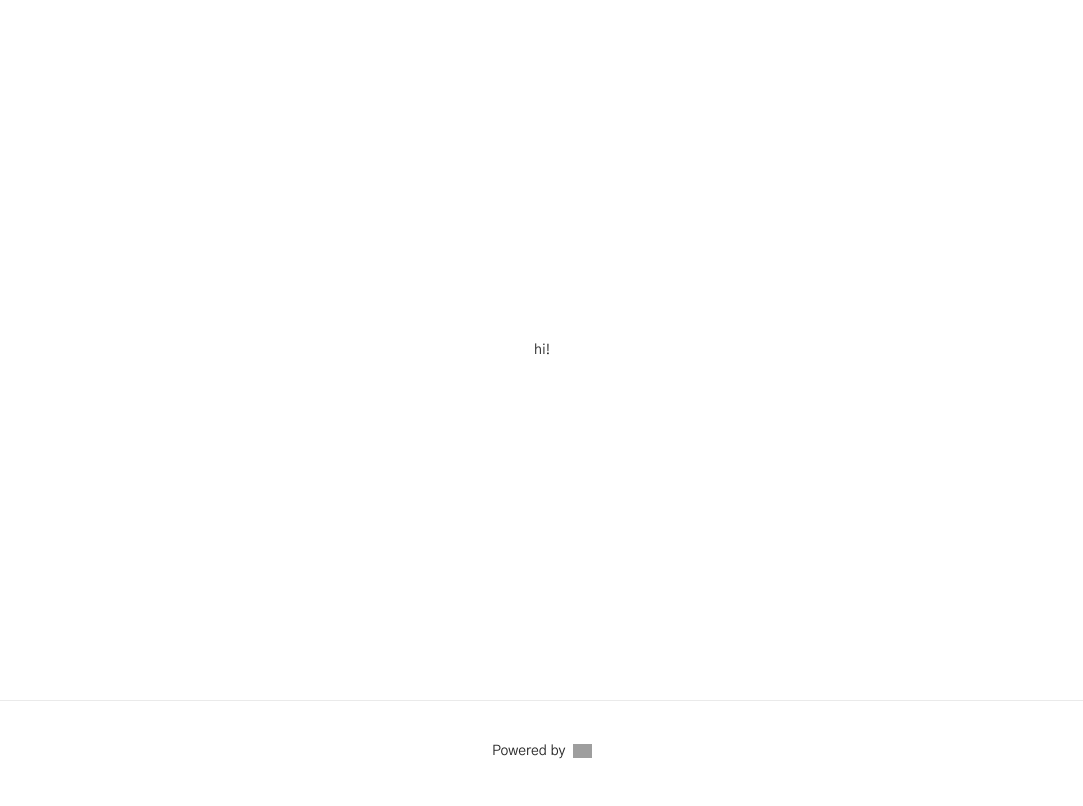
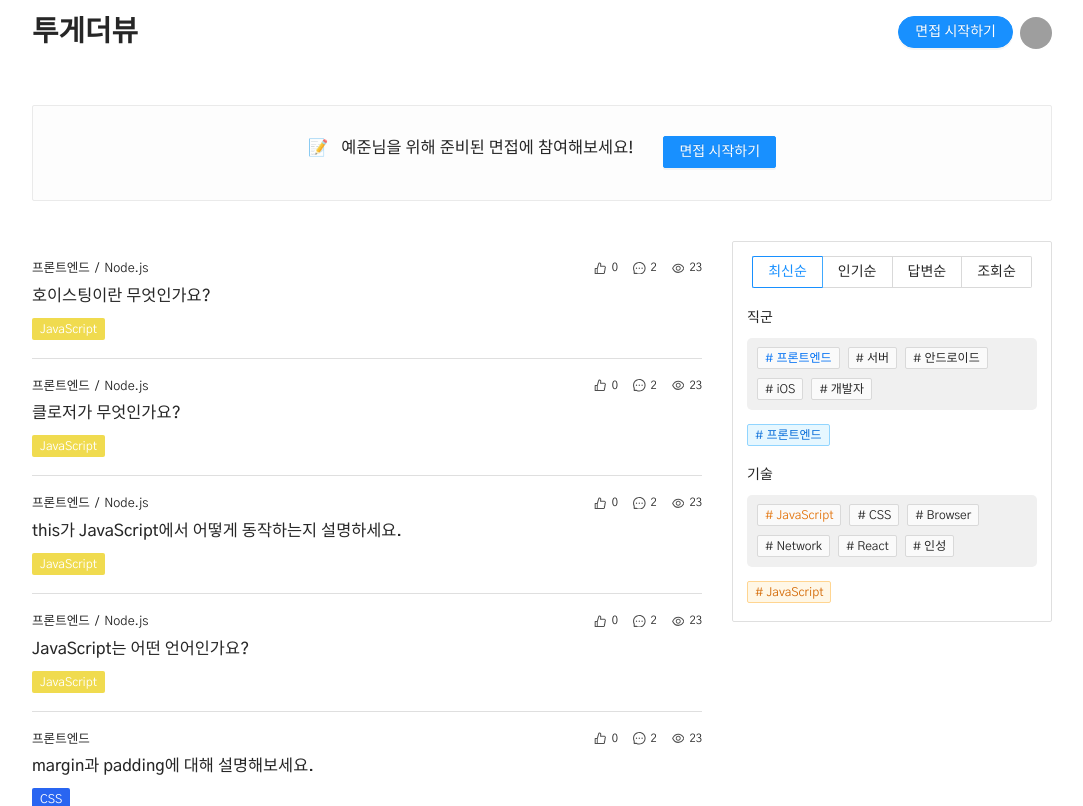
Before and after one commit to togather-view/togather-view-demo, a Next.js app: page / in a window 1280 px wide. Shown: the top 806 px of the page, without its empty margins (98-1181 px from the left). Built offline with nearby package versions, Linux system fonts and the light colour scheme; grey boxes are pictures that could not be loaded.

Commit message:
[Fix] root에서 main page를 표시 (#14)
* fix: Use main page in root

* fix: do not scroll radio group

```diff
--- a/src/pages/index.tsx
+++ b/src/pages/index.tsx
@@ -1,28 +1,5 @@
-import Head from "next/head";
-import styles from "@src/styles/Home.module.scss";
+import MainPage from "@src/pages/main";
 
 export default function Home() {
-  return (
-    <div className={styles.container}>
-      <Head>
-        <title>Create Next App</title>
-        <link rel="icon" href="/favicon.ico" />
-      </Head>
-
-      <main className={styles.main}>
-        <div>hi!</div>
-      </main>
-
-      <footer className={styles.footer}>
-        <a
-          href="https://vercel.com?utm_source=create-next-app&utm_medium=default-template&utm_campaign=create-next-app"
-          target="_blank"
-          rel="noopener noreferrer"
-        >
-          Powered by{" "}
-          <img src="/vercel.svg" alt="Vercel Logo" className={styles.logo} />
-        </a>
-      </footer>
-    </div>
-  );
+  return <MainPage />;
 }
--- a/src/styles/components/QuestionFilter.module.scss
+++ b/src/styles/components/QuestionFilter.module.scss
@@ -3,7 +3,7 @@
 .container {
   position: sticky;
   top: 90px;
-  width: 280px;
+  width: 320px;
 
   border: 1px solid $color-border-gray;
   border-radius: 2px;
@@ -19,6 +19,7 @@
 
   .radioWrap {
     overflow-x: scroll;
+    text-align: center;
 
     &::-webkit-scrollbar {
       display: none;
@@ -30,7 +31,6 @@
   }
 
   .radioGroup {
-
     white-space: nowrap;
 
     .button {
```
